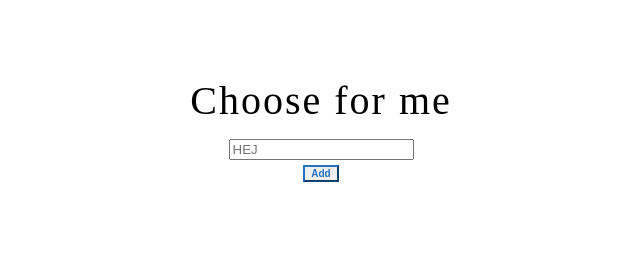
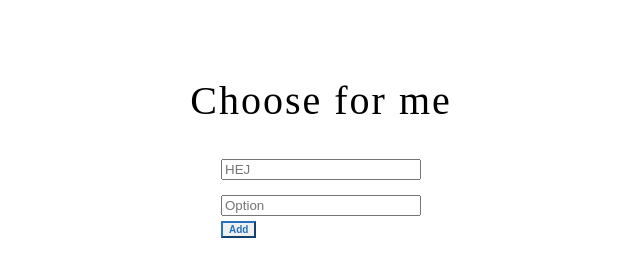
Before and after one commit to LinnRagmo/choose, a plain HTML site: page index.html in a window 1280 px wide. Shown: the whole page, without its empty margins (319-959 px from the left). Drawn offline with nearby package versions, Linux system fonts and the light colour scheme.

Commit message:
correction and change

```diff
--- a/index.html
+++ b/index.html
@@ -7,8 +7,10 @@
   </head>
   <body>
     <h1>Choose for me</h1>
+    <div class="inputSection">
       <div class="inputs">
         <input placeholder=HEJ></input>
+        <input placeholder=Option></input>
       </div>
         <button class="addOption">Add</button>
     </div>
```
